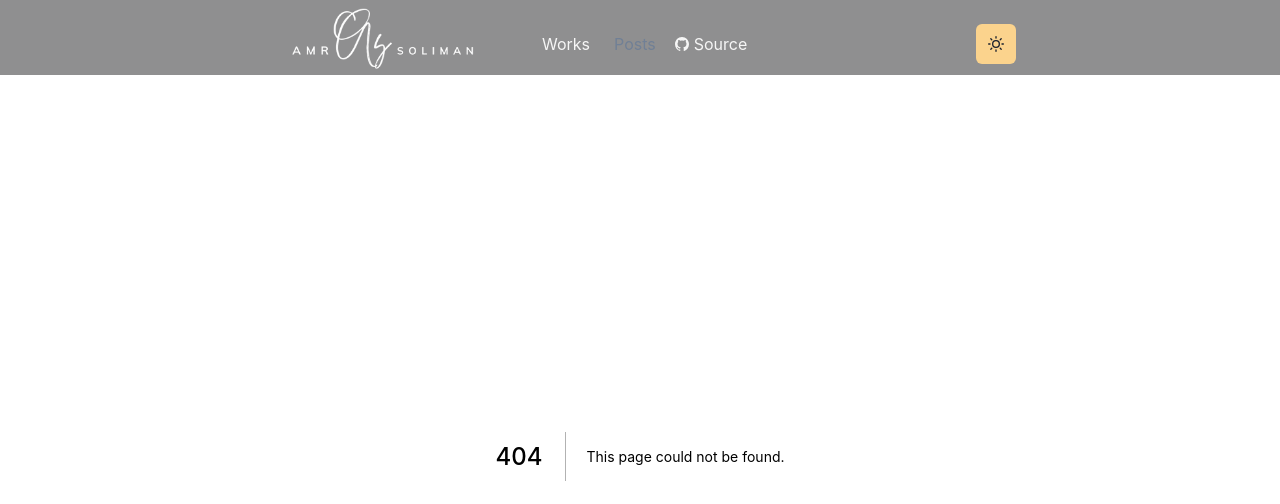
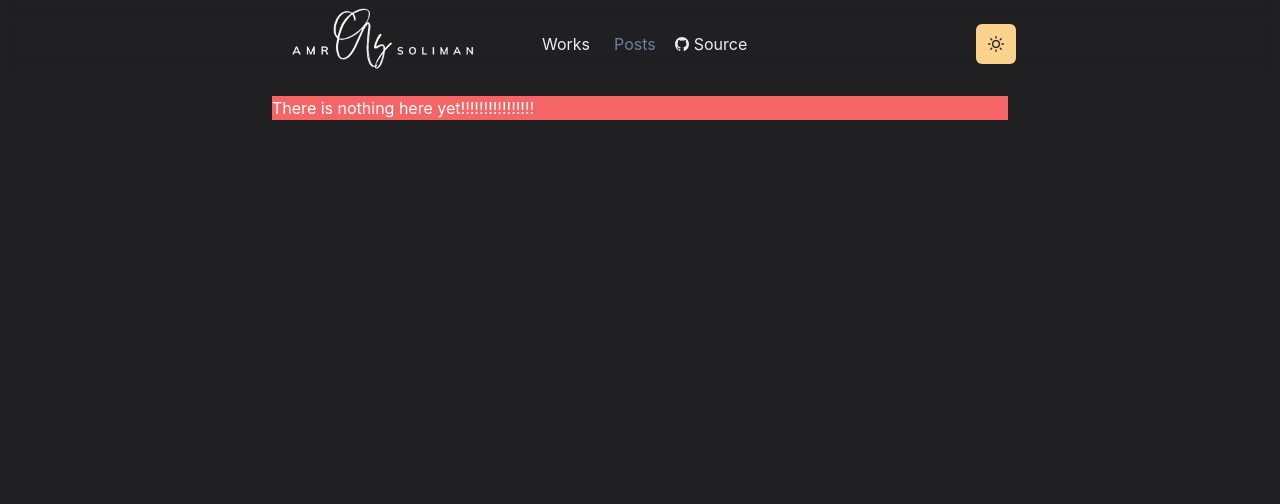
Before and after one commit to thisisamr/thisisamr-website, a Next.js app: page /posts in a window 1280 px wide. Before the commit this address had no page. Shown: the top 504 px of the page. Built offline with nearby package versions, Linux system fonts and the light colour scheme.

Commit message:
added page posts

```diff
--- /dev/null
+++ b/pages/posts.tsx
@@ -0,0 +1,11 @@
+import { Box, Text } from '@chakra-ui/react'
+
+const posts = () => {
+  return (
+    <Box bg={'red.400'} mt="10">
+      <Text color={'white'}> There is nothing here yet!!!!!!!!!!!!!!!!</Text>
+    </Box>
+  )
+}
+
+export default posts
```
